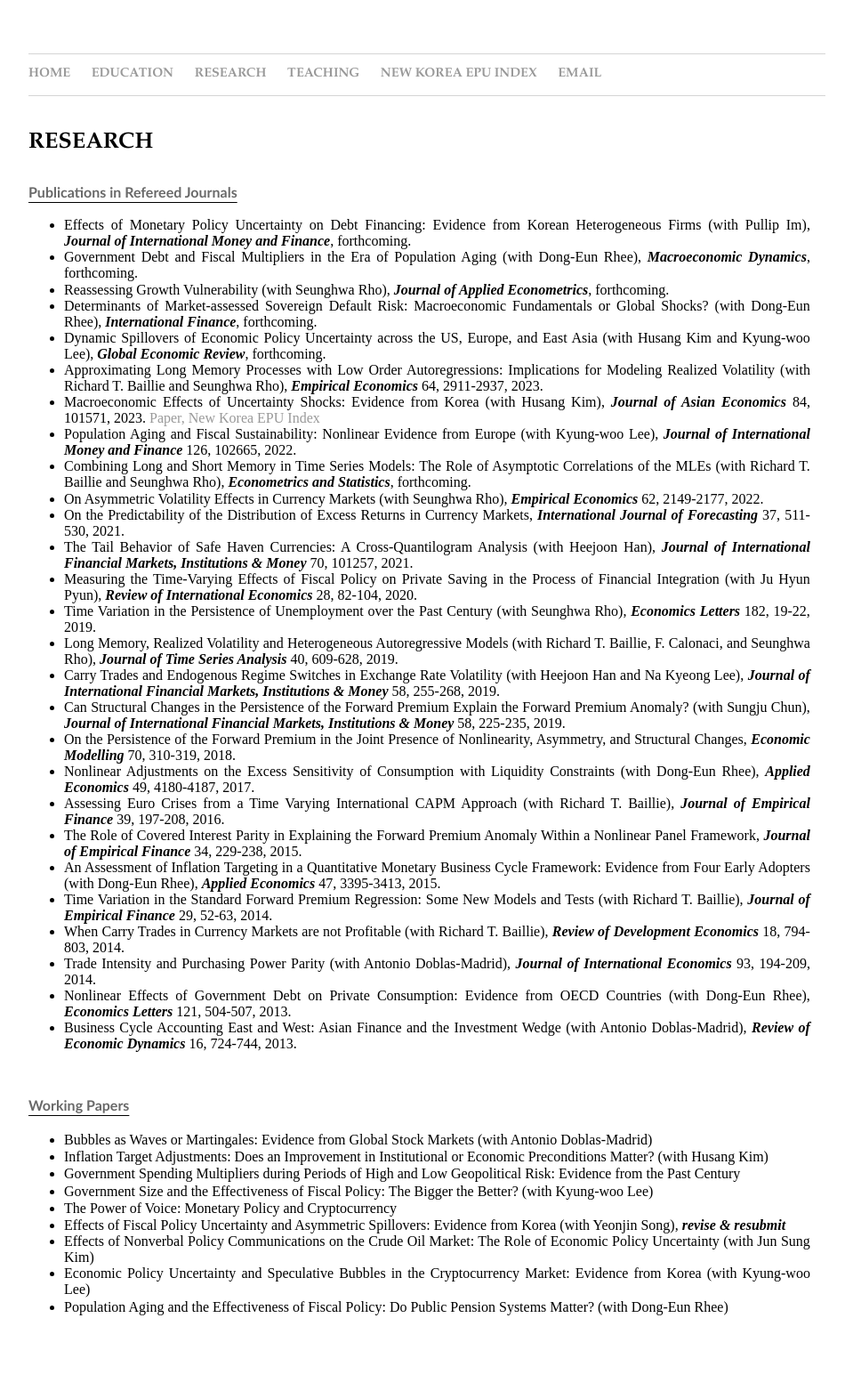
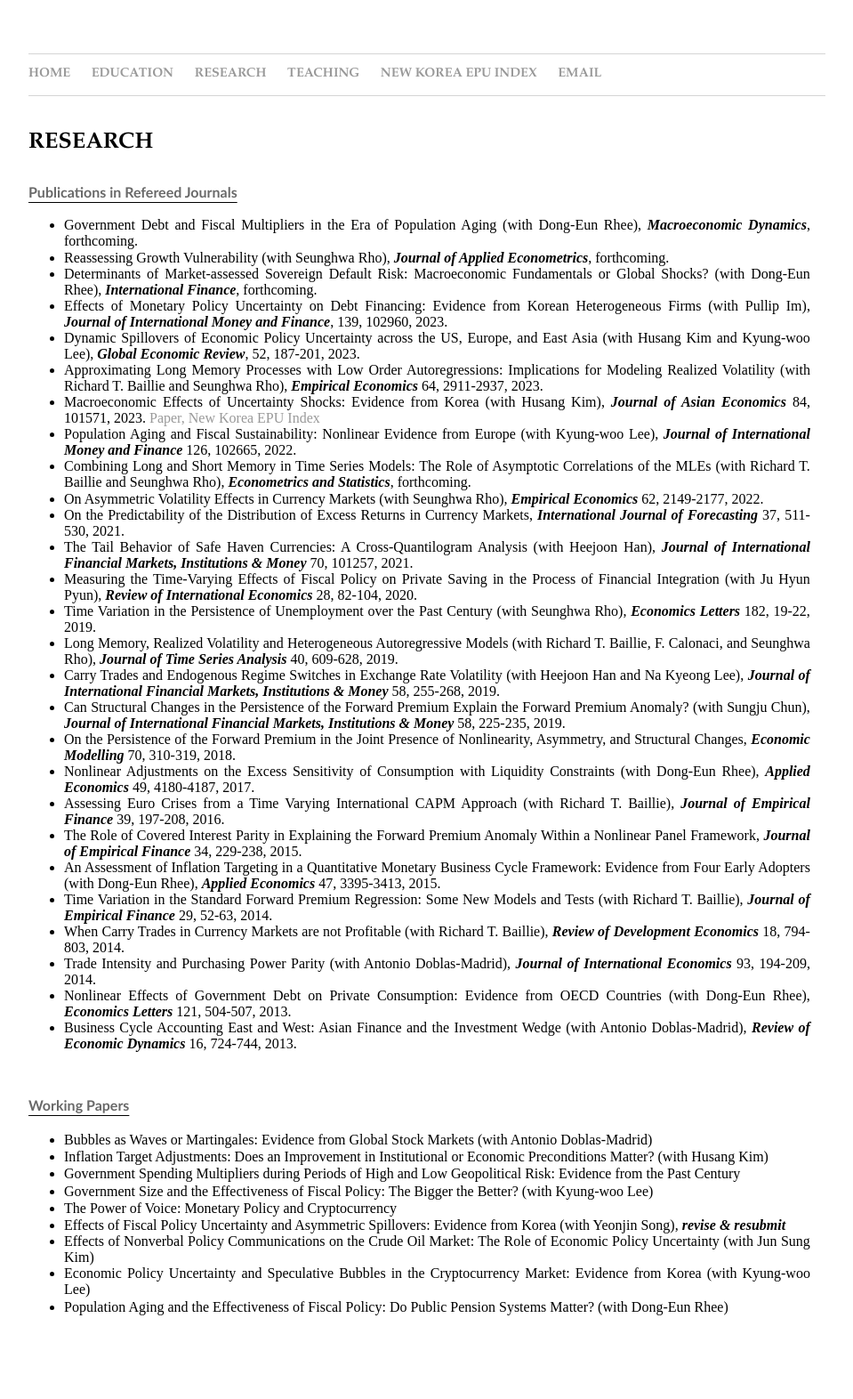
Before and after one commit to dooyeoncho/dooyeoncho.github.io, a Jekyll site: the page built from pages/research.html, in a window 1280 px wide. Shown: the whole page at 89% size, without its empty margins (160-1119 px from the left). Built offline with Jekyll 4.4.1, drawn with Linux system fonts in a browser that asks for light colours.

Commit message:
Update research.html

```diff
--- a/pages/research.html
+++ b/pages/research.html
@@ -24,11 +24,11 @@ span {
 
 <div><b><p style="text-decoration: underline; text-underline-position:under;"><font color="dimgray" face="Gill Sans", sans-serif;>Publications in Refereed Journals</font></p></b></div>
 		<div><ul>
-			<span><li>Effects of Monetary Policy Uncertainty on Debt Financing: Evidence from Korean Heterogeneous Firms (with Pullip Im), <em property="italic"><b>Journal of International Money and Finance</b></em>, forthcoming.</li></span>
 			<span><li>Government Debt and Fiscal Multipliers in the Era of Population Aging (with Dong-Eun Rhee), <em property="italic"><b>Macroeconomic Dynamics</b></em>, forthcoming.</li></span>
                         <span><li>Reassessing Growth Vulnerability (with Seunghwa Rho), <em property="italic"><b>Journal of Applied Econometrics</b></em>, forthcoming.</li></span>
 			<span><li>Determinants of Market-assessed Sovereign Default Risk: Macroeconomic Fundamentals or Global Shocks? (with Dong-Eun Rhee), <em property="italic"><b>International Finance</b></em>, forthcoming.</li></span>
-			<span><li>Dynamic Spillovers of Economic Policy Uncertainty across the US, Europe, and East Asia (with Husang Kim and Kyung-woo Lee), <em property="italic"><b>Global Economic Review</b></em>, forthcoming.</li></span>
+			<span><li>Effects of Monetary Policy Uncertainty on Debt Financing: Evidence from Korean Heterogeneous Firms (with Pullip Im), <em property="italic"><b>Journal of International Money and Finance</b></em>, 139, 102960, 2023.</li></span>
+			<span><li>Dynamic Spillovers of Economic Policy Uncertainty across the US, Europe, and East Asia (with Husang Kim and Kyung-woo Lee), <em property="italic"><b>Global Economic Review</b></em>, 52, 187-201, 2023.</li></span>
 			<span><li>Approximating Long Memory Processes with Low Order Autoregressions: Implications for Modeling Realized Volatility (with Richard T. Baillie and Seunghwa Rho), <em property="italic"><b>Empirical Economics</b></em> 64, 2911-2937, 2023.</li></span>
 			<span><li>Macroeconomic Effects of Uncertainty Shocks: Evidence from Korea (with Husang Kim), <em property="italic"><b>Journal of Asian Economics</b></em> 84, 101571, 2023. <a href="https://www.sciencedirect.com/science/article/pii/S1049007822001270">Paper,</a> <a href="https://dooyeoncho.github.io/pages/new_korean_epu_index.html">New Korea EPU Index</a></li></span>
 			<span><li>Population Aging and Fiscal Sustainability: Nonlinear Evidence from Europe (with Kyung-woo Lee), <em property="italic"><b>Journal of International Money and Finance</b></em> 126, 102665, 2022.</li></span>
```
